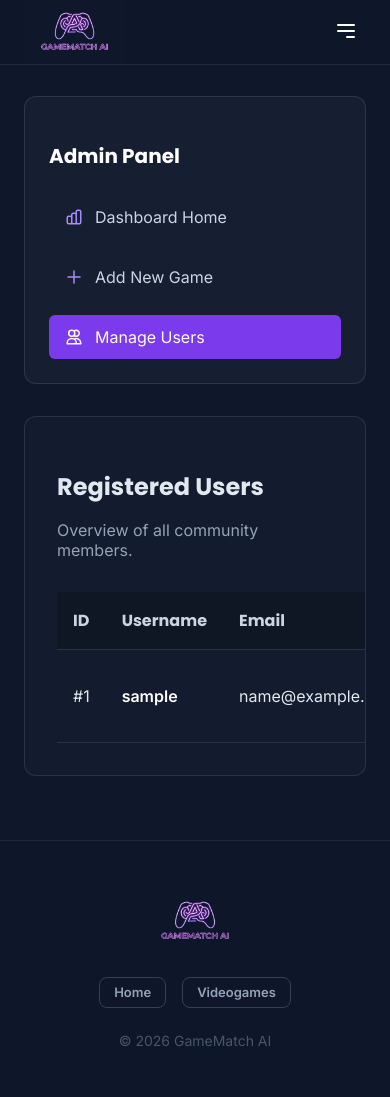
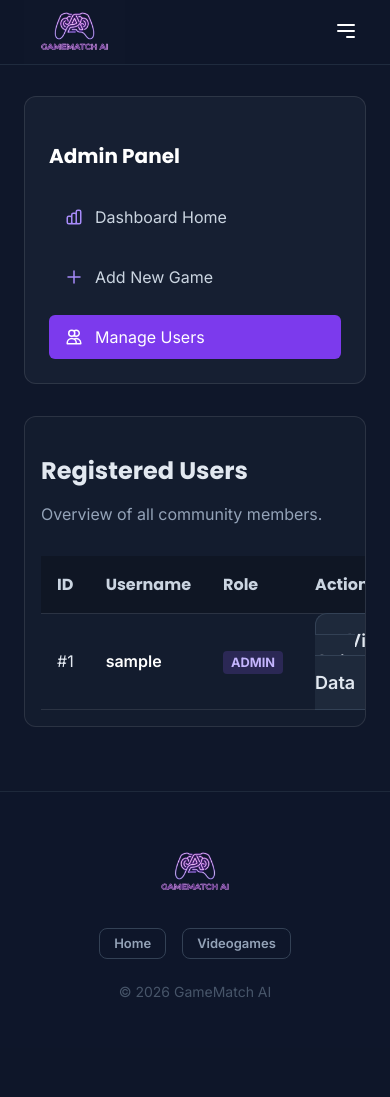
Before and after one commit to AnderUrienGoierri/IATH_WEB_Basque_Country, a PHP site: page /php_admin/admin_users.php in a window 390 px wide. After the commit the page ends 997 px from the top, so only its background shows below. Run offline with PHP 8.4, Linux system fonts and the light colour scheme; the visitor is signed in with stand-in values (Sample User, id 1).

Commit message:
fix(admin): improve user management table responsiveness and column visibility

```diff
--- a/css/admin.css
+++ b/css/admin.css
@@ -1,4 +1,12 @@
-.admin-layout { padding-top: calc(var(--header-height) + 2rem); padding-bottom: 4rem; display: grid; grid-template-columns: 250px 1fr; gap: 2rem; min-height: 60vh; }
+.admin-layout {
+    padding-top: calc(var(--header-height) + 2rem);
+    padding-bottom: 4rem;
+    display: grid;
+    grid-template-columns: 250px 1fr;
+    gap: 2rem;
+    min-height: calc(100vh - var(--header-height));
+    margin-top: 0;
+}
 .admin-sidebar { background: rgba(30, 41, 59, 0.5); border-radius: 12px; border: 1px solid rgba(255, 255, 255, 0.1); padding: 1.5rem; display: flex; flex-direction: column; gap: 1rem; height: fit-content; position: sticky; top: calc(var(--header-height) + 2rem); }
 .admin-link { display: flex; align-items: center; gap: 0.75rem; padding: 0.75rem 1rem; border-radius: 6px; color: var(--slate-300); text-decoration: none; transition: all 0.3s ease; font-weight: 500; }
 .admin-link svg { color: var(--violet-400); transition: color 0.3s ease; }
@@ -25,12 +33,28 @@
     border-radius: 12px;
     padding: 2rem;
     box-shadow: 0 10px 30px -10px rgba(0, 0, 0, 0.5);
+    -webkit-backdrop-filter: blur(16px);
     backdrop-filter: blur(16px);
-    -webkit-backdrop-filter: blur(16px);
 }
 
 @media (max-width: 768px) {
     .admin-layout, .form-grid { grid-template-columns: 1fr; }
     .profile-header { flex-direction: column; align-items: flex-start; gap: 1rem; }
     .admin-sidebar { position: static; }
+    .admin-content { padding: 1.5rem; }
 }
+
+@media (max-width: 480px) {
+    .admin-content { padding: 1rem; }
+    .users-table th:nth-child(3),
+    .users-table td:nth-child(3),
+    .users-table th:nth-child(5),
+    .users-table td:nth-child(5) {
+        display: none; /* Hide Email and Joined on mobile */
+    }
+}
+
+@media (max-width: 340px) {
+    .users-table th, .users-table td { padding: 0.75rem 0.5rem; font-size: 0.8rem; }
+    .btn-secondary.action-btn { padding: 0.4rem 0.6rem !important; font-size: 0.75rem !important; }
+}
--- a/php_admin/admin_users.php
+++ b/php_admin/admin_users.php
@@ -16,7 +16,7 @@ $users = $conn->query("SELECT id, username, email, age, gender, role, created_at
     <meta charset="UTF-8">
     <meta name="viewport" content="width=device-width, initial-scale=1.0">
     <title>Manage Users - Admin - GameMatch AI</title>
-    <!-- Google Fonts -->
+    <link rel="icon" type="image/png" href="/IATH_WEB_Basque_Country/img/logo.png">
     <link rel="preconnect" href="https://fonts.googleapis.com">
     <link rel="preconnect" href="https://fonts.gstatic.com" crossorigin>
     <link href="https://fonts.googleapis.com/css2?family=Inter:wght@400;600;700&family=Poppins:wght@500;700&display=swap" rel="stylesheet">
@@ -90,7 +90,7 @@ $users = $conn->query("SELECT id, username, email, age, gender, role, created_at
                                 </td>
                                 <td><?php echo date('M j, Y', strtotime($u['created_at'])); ?></td>
                                 <td>
-                                    <a href="admin_user_details.php?id=<?php echo $u['id']; ?>" class="btn-secondary" style="padding: 0.5rem 1rem; font-size: 0.85rem; width: auto;">View Quiz Data</a>
+                                    <a href="admin_user_details.php?id=<?php echo $u['id']; ?>" class="btn-secondary action-btn">View Quiz Data</a>
                                 </td>
                             </tr>
                         <?php endwhile; ?>
```
